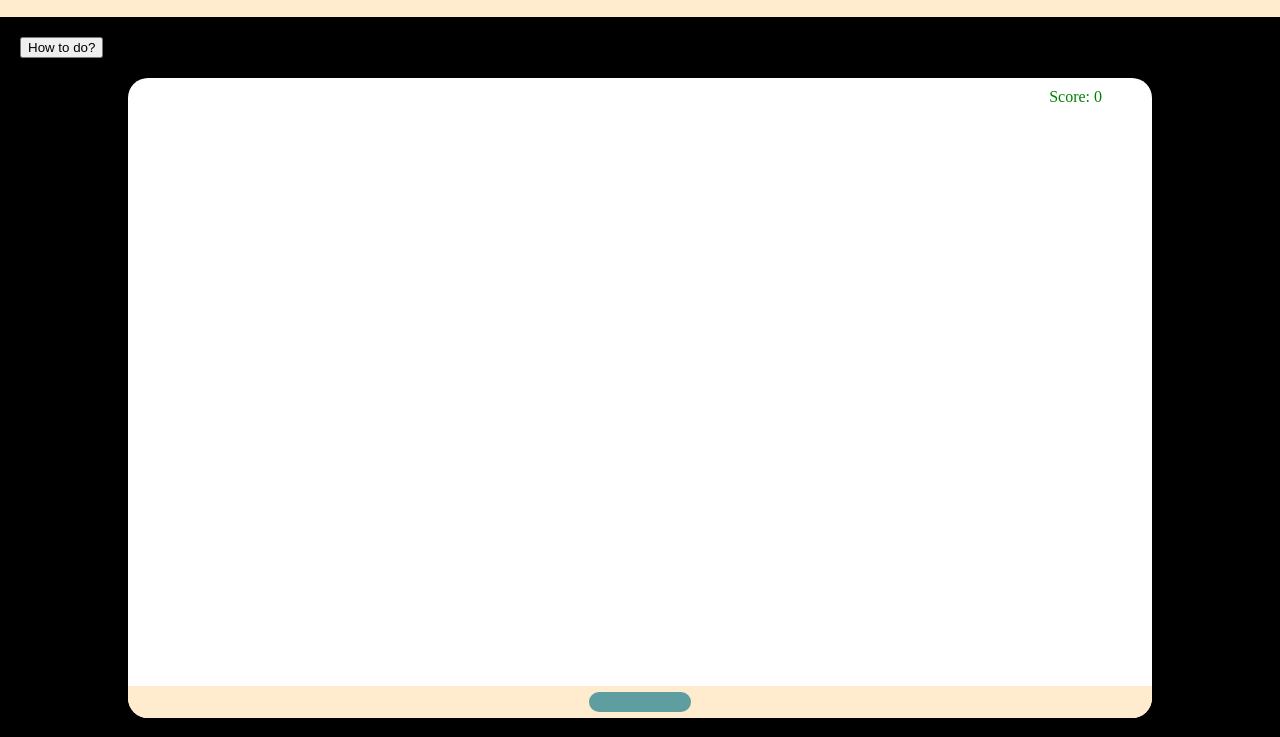
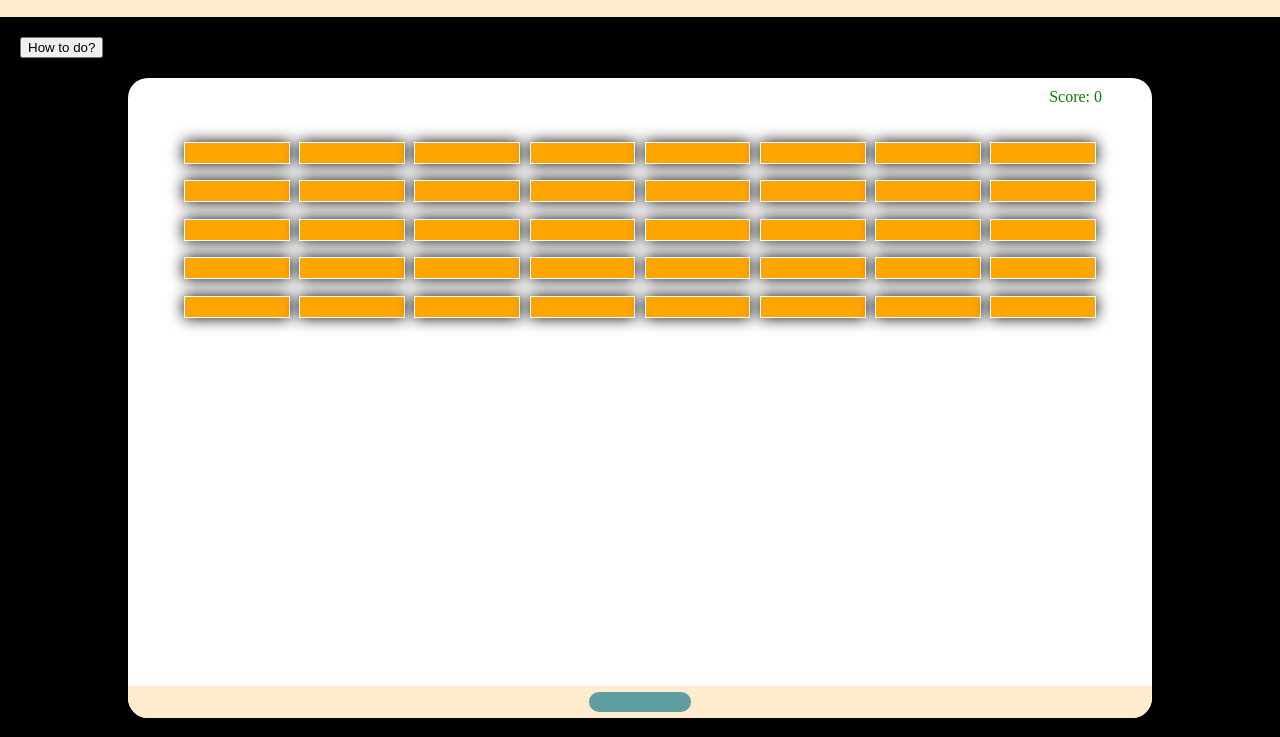
Before and after one commit to gonnabea/Breakout-Game, a plain HTML site: page index.html in a window 1280 px wide. Shown: the part 63-800 px from the top of the page. Drawn offline with Linux system fonts and the light colour scheme.

Commit message:
creat blocks (css grid)

```diff
--- a/script.js
+++ b/script.js
@@ -2,8 +2,18 @@ const cart = document.getElementById("cart");
 const modalBtn = document.getElementById("modalBtn");
 const closeModalBtn = document.getElementById("closeModalBtn");
 const modal = document.getElementById("modal");
+const blockArea = document.getElementById("blockArea");
 
 let positionIndex = 0;
+
+function initBlocks(){
+    for(let i=0; i<40 ; i++){
+        const block = document.createElement("div");
+        block.className = "block";
+        blockArea.appendChild(block);
+    }
+
+}
 
 function controlCart(e){
     const pressedKey = e.key;
@@ -28,6 +38,7 @@ function init(){
     window.addEventListener("keydown", controlCart);
     modalBtn.addEventListener("click", openModal);
     closeModalBtn.addEventListener("click", closeModal);
+    initBlocks()
 }
 
 init();
--- a/style.css
+++ b/style.css
@@ -31,7 +31,8 @@ header{
     position: relative;
     top: 5vh;
     display: flex;
-    align-items: flex-end;
+    flex-direction: column;
+    justify-content: space-between;
 }
 
 .score{
@@ -83,6 +84,25 @@ header{
     transform: translateX(-300px);
 }
 
+.block-area{
+    display: grid;
+    grid-template-columns: 1fr 1fr 1fr 1fr 1fr 1fr 1fr 1fr;
+    width: 90%;
+    height: 30%;
+    align-self: center;
+    position: relative;
+    top: 10%;
+}
+
+.block{
+    background-color: orange;
+    width: 90%;
+    border: solid 1px white;
+    height: 20px;
+    justify-self: center;
+    box-shadow: 0 0 15px black;
+}
+
 @keyframes modalOpen{
     0%{
         transform: translateX(-300px);
```
Also changed, not shown: index.html (+3 -1 lines).
